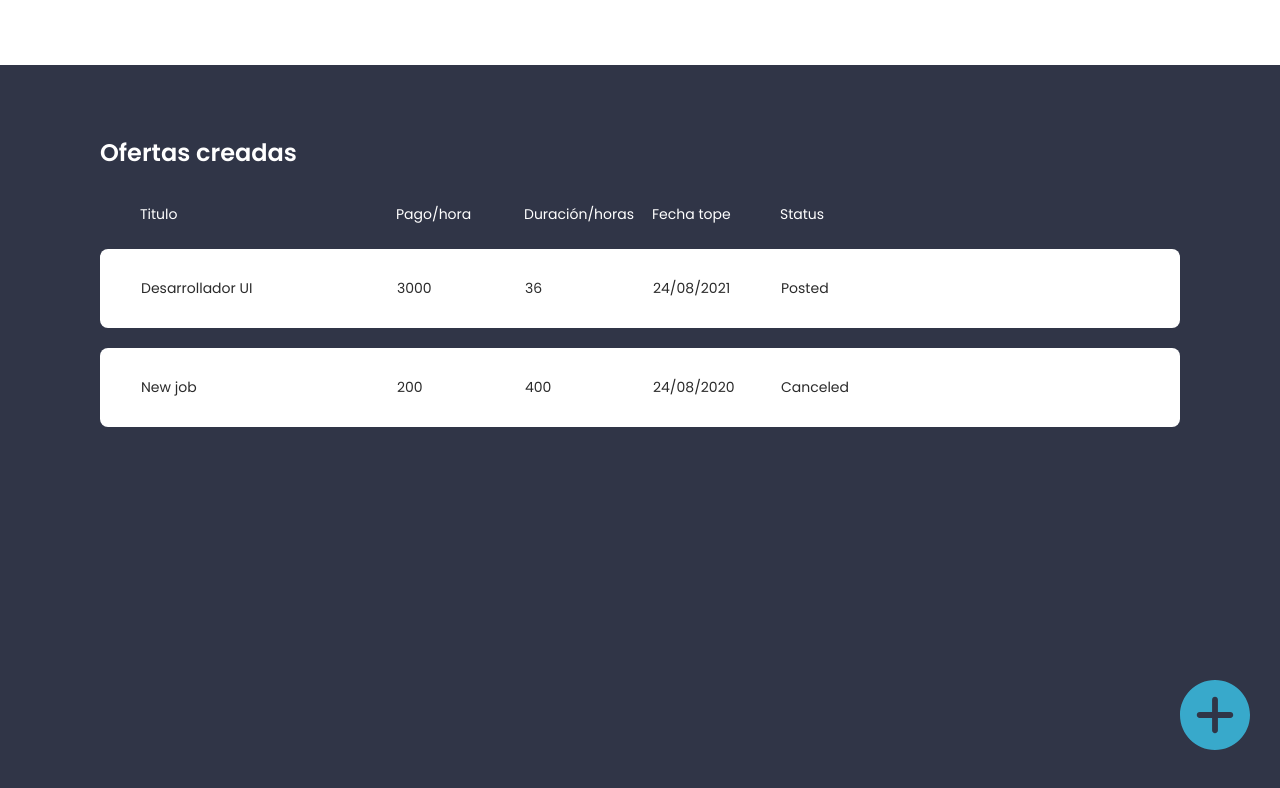
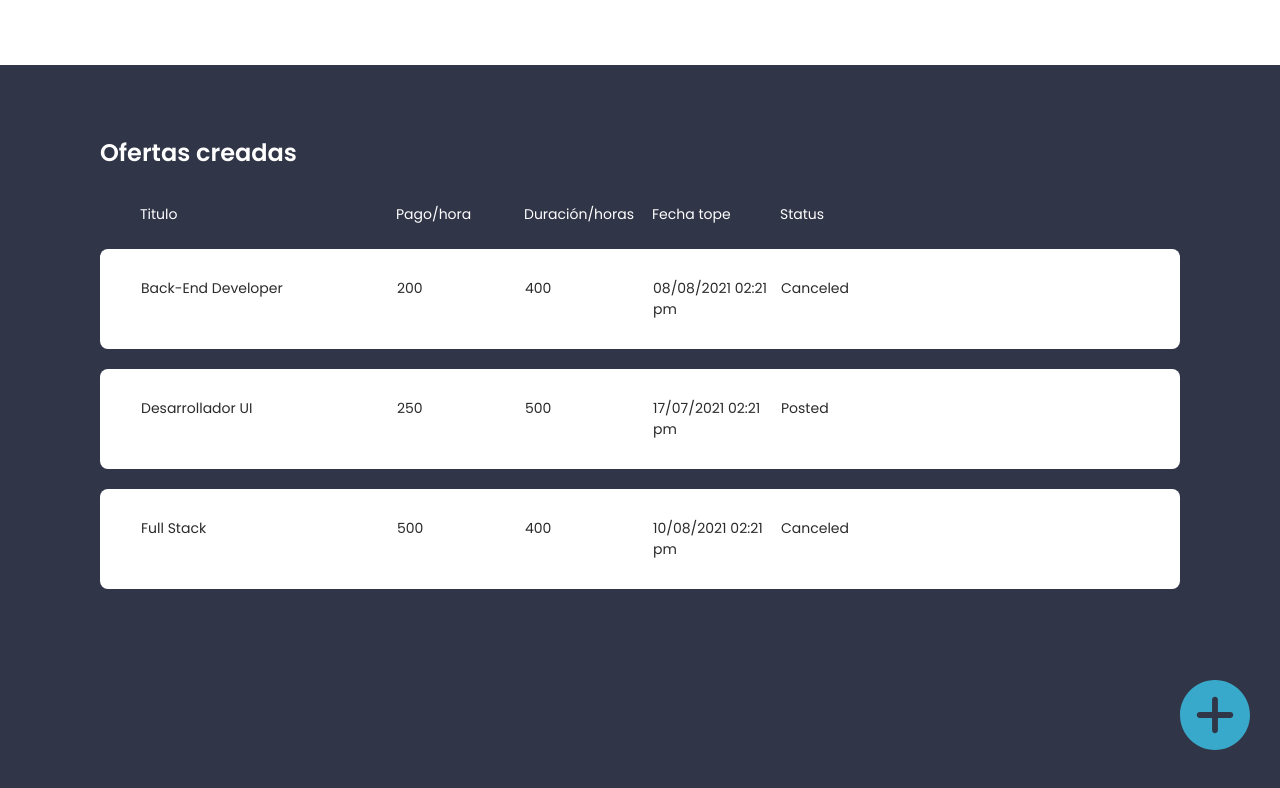
Before and after one commit to FiretechDS/Hustle-Employer, a Vue app in the folder packages/ui/: page / in a window 1280 px wide. Shown: the top 788 px of the page. Built offline with nearby package versions, Linux system fonts and the light colour scheme.

Commit message:
ADD OfferDetail: Se agrego el ciclo para la interpretacion de los jobs[]

```diff
--- a/packages/ui/src/components/jobOffers/OfferDetail.vue
+++ b/packages/ui/src/components/jobOffers/OfferDetail.vue
@@ -5,9 +5,7 @@
       <template v-slot:header> {{this.title}}</template>
       <template v-slot:body>
 
-          <p class="fields-modal-offer value-modal-offer">Lorem ipsum dolor sit amet consectetur adipisicing elit.
-            Dolorum numquam, vitae consectetur animi nobis pariatur,
-            sequi assumenda cupiditate doloremque atque earum expedita, dolor rerum ipsam modi enim sed voluptas nesciunt?</p>
+          <p class="fields-modal-offer value-modal-offer">{{description}}</p>
 
         <div class="fields-modal-offer">
         <ul class="columns-modal-offer-detail">
@@ -78,7 +76,7 @@ export default defineComponent({
        salary: {
          type: Number
        },
-       location:{
+       description:{
          type: String
        },
        duration: {
--- a/packages/ui/src/views/JobOfferPage.vue
+++ b/packages/ui/src/views/JobOfferPage.vue
@@ -8,8 +8,9 @@
       <li class="small-columns-job-offer">Fecha tope</li>
       <li class="small-columns-job-offer">Status</li>
     </ul>
-    <OfferDetail title='Desarrollador UI' salary=3000 status='Posted' duration='36' deadline='24/08/2021' :schedule="schedule" :skills="skills"/>
-    <OfferDetail :title="job.title" :salary="job.payment" :duration="job.duration" deadline="24/08/2020" :status="job.status" :schedule="schedule" :skills="skills"/>
+    <div v-for="job in jobs" :key="job.title">
+      <OfferDetail :title="job.title" :description="job.specialRequirements" :salary="job.payment" :duration="job.duration" :deadline="job.deadline" :status="job.status" :schedule="job.schedules" :skills="job.skills"/>
+    </div>
   </div>
   <CreateOfferModal/>
 </template>
@@ -24,23 +25,13 @@ export default defineComponent({
   name: "JobOfferPage",
   data(){
     return{
-      schedule: [
-        ['tuesday','monday'],
-        ['friday','monday']
-      ],
-      skills: [
+
+      jobs: [
         {
-         name: 'Cook', category: 'tecnhical'
-        },
-        {
-          name: 'Clean', category: 'soft'
-        },
-      ],
-      job: {
-        title: 'New job',
+        title: 'Back-End Developer',
         specialRequirements: 'None',
         duration: 400,
-        deadline: '2020-07-27T00:00:00.000Z',
+        deadline: '08/08/2021 02:21 pm',
         skills:[
           {name: 'Cook', category: 'tecnhical'},
           {name: 'Clean', category: 'soft'}
@@ -48,7 +39,34 @@ export default defineComponent({
         status: 'Canceled',
         payment: 200,
         schedules: [['tuesday','monday'],['friday','monday']]
-      }
+        },
+        {
+        title: 'Desarrollador UI',
+        specialRequirements: 'None',
+        duration: 500,
+        deadline: '17/07/2021 02:21 pm',
+        skills:[
+          {name: 'Climb', category: 'tecnhical'},
+          {name: 'Clean', category: 'Blue'}
+        ],
+        status: 'Posted',
+        payment: 250,
+        schedules: [['tuesday','monday'],['friday','monday']]
+        },
+        {
+        title: 'Full Stack',
+        specialRequirements: 'None',
+        duration: 400,
+        deadline: '10/08/2021 02:21 pm',
+        skills:[
+          {name: 'Cook', category: 'tecnhical'},
+          {name: 'Clean', category: 'soft'}
+        ],
+        status: 'Canceled',
+        payment: 500,
+        schedules: [['tuesday','monday'],['friday','monday']]
+        }
+      ]
     }
   }
 });
```
